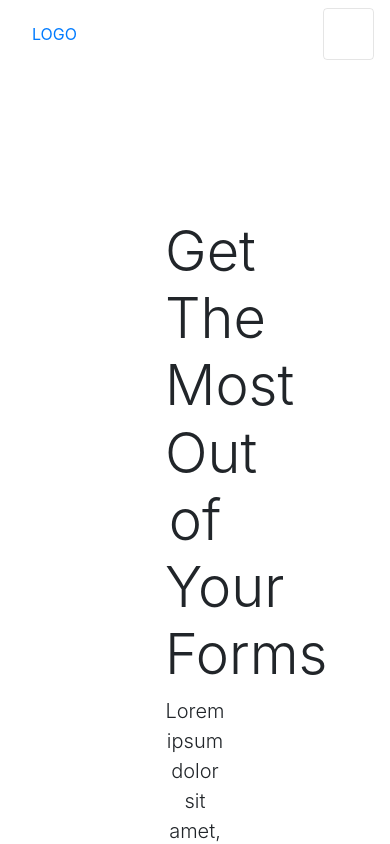
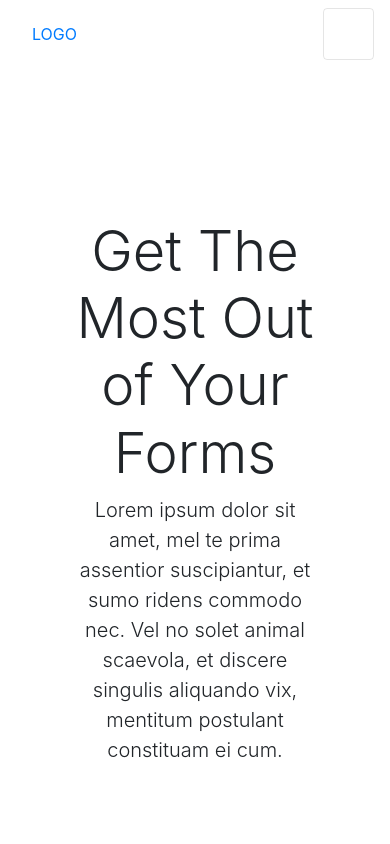
Before and after one commit to Pasquariello/paseon, a Next.js app: page /pricing in a window 390 px wide. Shown: the top 844 px of the page. Built offline with nearby package versions, Linux system fonts and the light colour scheme.

Commit message:
make pricing page responsive add campaign todo notes

```diff
--- a/pages/campaignManagment/[id].js
+++ b/pages/campaignManagment/[id].js
@@ -110,7 +110,10 @@ function hashCode(s) {
 ///END grid faux data
 
 
-// TODO rename data one!
+// TODO
+// rename data one!
+// table columns need to be form fields mapped to columns - make editable?
+// export button
 let  dataOne = data.filter(data => data.id == id)
 console.log('taylor', dataOne);
   return { id, dataOne, columns };
--- a/pages/pricing.js
+++ b/pages/pricing.js
@@ -7,7 +7,7 @@ export default function Pricing() {
       <Layout>
     <div class="container">
 
-    <div style={{textAlign: 'center', padding: '150px 150px 75px 150px'}}>
+    <div style={{textAlign: 'center', padding: '150px 0 75px 0', width: '70%', marginLeft: '15%'}}>
     <h1 className="display-4">Get The Most Out of Your Forms</h1>
     <p className="lead">Lorem ipsum dolor sit amet, mel te prima assentior suscipiantur, et sumo ridens commodo nec. Vel no solet animal scaevola, et discere singulis aliquando vix, mentitum postulant constituam ei cum.</p>
     </div>
```
